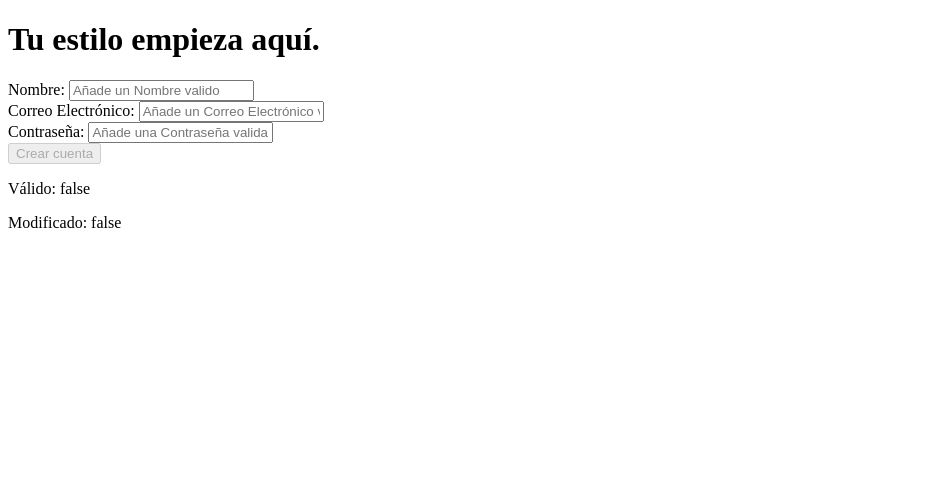
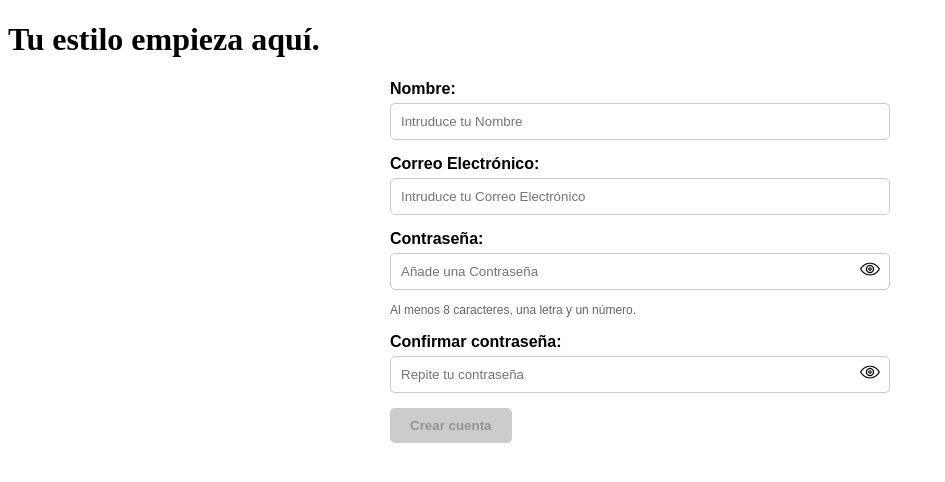
Before and after one commit to TheYinYan/Lookeo-Web, an Angular app: page / in a window 1280 px wide. Shown: the top 482 px of the page, without its empty margins (0-945 px from the left). Built offline with nearby package versions, Linux system fonts and the light colour scheme.

Commit message:
Mejoras en el formulario

```diff
--- a/src/app/pages/auth/register/register.component.css
+++ b/src/app/pages/auth/register/register.component.css
@@ -0,0 +1,82 @@
+
+.input-wrapper {
+  position: relative;
+  display: flex;
+  align-items: center;
+  width: 100%;
+  margin-bottom: 10px;
+}
+
+.input-wrapper input {
+  width: 100%;
+  padding: 10px;
+  padding-right: 40px;
+  border: 1px solid #ccc;
+  border-radius: 5px;
+  box-sizing: border-box;
+}
+
+.eye {
+  position: absolute;
+  right: 10px;
+  cursor: pointer;
+  font-size: 1.2rem;
+  user-select: none;
+}
+
+form {
+  max-width: 500px;
+  margin: 20px auto;
+  font-family: sans-serif;
+}
+
+.name-from, .email-from, .password-from {
+  margin-bottom: 15px;
+}
+
+label {
+  display: block;
+  margin-bottom: 5px;
+  font-weight: bold;
+}
+
+button {
+  padding: 10px 20px;
+  background-color: #ffc107;
+  border: none;
+  border-radius: 5px;
+  font-weight: bold;
+  cursor: pointer;
+}
+
+button:disabled {
+  background-color: #ccc;
+  cursor: not-allowed;
+}
+
+.eye img {
+  width: 20px;
+  height: 20px;
+  cursor: pointer;
+}
+
+.alerta {
+  color: #ff4d4d;
+  font-size: 0.85rem;
+  font-weight: 500;
+  margin: 4px 0 0 0;
+  display: block;
+  text-shadow: 0 0 5px rgba(255, 77, 77, 0.2);
+}
+
+.invalid-control {
+  border: 1px solid #ff4d4d !important;
+  border-color: #ff4d4d !important;
+  box-shadow: 0 0 0 3px rgba(255, 77, 77, 0.25) !important;
+}
+
+.password-requirements{
+    font-size: 0.75rem;
+    color: #666;
+    margin-top: 5px;
+}
--- a/src/app/pages/auth/register/register.component.html
+++ b/src/app/pages/auth/register/register.component.html
@@ -6,87 +6,112 @@
 
   <div class="name-from">
     <label for="nameId">Nombre: </label>
+    <div class="input-wrapper">
       <input
         [class.invalid-control]="name.invalid && (name.dirty || name.touched)"
         id="nameId"
         type="text"
-      placeholder="Añade un Nombre valido"
+        placeholder="Intruduce tu Nombre"
         name="name"
         [(ngModel)]="user.name"
         required
         minlength="3"
         maxlength="40"
         #name="ngModel">
-
+    </div>
     @if (name.invalid && (name.dirty || name.touched)) {
-
-      @if (name.errors?.['required']) {
-        <p class="alerta">El nombre es obligatorio.</p>
-      }
-
-      @if (name.errors?.['minlength']) {
-        <p class="alerta">El nombre debe tener al menos 3 caracteres.</p>
-      }
+      @if (name.errors?.['required']) { <p class="alerta">El nombre es obligatorio.</p> }
+      @if (name.errors?.['minlength']) { <p class="alerta">El nombre debe tener al menos 3 caracteres.</p> }
     }
   </div>
 
   <div class="email-from">
     <label for="emailId">Correo Electrónico: </label>
+    <div class="input-wrapper">
       <input
       [class.invalid-control]="email.invalid && (email.dirty || email.touched)"
       id="emailId"
       type="email"
-      placeholder="Añade un Correo Electrónico valido"
+      placeholder="Intruduce tu Correo Electrónico"
       name="email"
       [(ngModel)]="user.email"
       required
-      minlength="3"
-      maxlength="40"
       email
       #email="ngModel">
+    </div>
 
     @if (email.invalid && (email.dirty || email.touched)) {
-        @if (email.errors?.['required']) {
-            <p class="alerta">El correo electrónico es obligatorio.</p>
-        }
-        @if (email.errors?.['email']) {
-            <p class="alerta">Introduce un correo electrónico válido (ej: nombre&#64;dominio.com).</p>
-        }
-        @if (email.errors?.['minlength']) {
-            <p class="alerta">El correo electrónico debe tener al menos 3 caracteres.</p>
-        }
+        @if (email.errors?.['required']) { <p class="alerta">El correo es obligatorio.</p> }
+        @if (email.errors?.['email']) { <p class="alerta">Introduce un correo válido.</p> }
     }
   </div>
 
   <div class="password-from">
     <label for="passwordId">Contraseña: </label>
+    <div class="input-wrapper">
       <input
         [class.invalid-control]="password.invalid && (password.dirty || password.touched)"
         id="passwordId"
-      type="password"
-      placeholder="Añade una Contraseña valida"
+        [type]="showPassword ? 'text' : 'password'"
+        placeholder="Añade una Contraseña"
         name="password"
         [(ngModel)]="user.password"
         required
-      minlength="6"
-      maxlength="100"
+        minlength="8"
+        pattern="^(?=.*[A-Za-z])(?=.*\d)[A-Za-z\d]{8,}$"
         #password="ngModel">
 
+      <span class="eye" (click)="showPassword = !showPassword">
+        @if (showPassword) {
+          <img src="assets/ojo-cerrado.png" alt="Ocultar">
+        } @else {
+          <img src="assets/ojo-abierto.png" alt="Mostrar">
+        }
+      </span>
+    </div>
+    <span class="password-requirements"> Al menos 8 caracteres, una letra y un número.</span>
+
     @if (password.invalid && (password.dirty || password.touched)) {
-
-      @if (password.errors?.['required']) {
-        <p class="alerta">La contraseña es obligatoria.</p>
-      }
-
-      @if (password.errors?.['minlength']) {
-        <p class="alerta">La contraseña debe tener al menos 6 caracteres.</p>
-      }
+      @if (password.errors?.['required']) { <p class="alerta">La contraseña es obligatoria.</p> }
+      @if (password.errors?.['minlength']) { <p class="alerta">Debe tener al menos  caracteres.</p> }
+       @if (password.errors?.['pattern']) {<p class="alerta">Debe contener al menos una letra y un número.</p>}
     }
   </div>
 
-  <button [disabled]="gameForm.invalid">Crear cuenta</button>
+<div class="password-from">
+  <label for="confirmPasswordId">Confirmar contraseña: </label>
 
-  <p>Válido: {{ gameForm.valid }}</p>
-  <p>Modificado: {{ gameForm.dirty   }}</p>
+  <div class="input-wrapper">
+    <input
+      [class.invalid-control]="confirmPasswordInput.invalid && (confirmPasswordInput.dirty || confirmPasswordInput.touched)"
+      id="confirmPasswordId"
+      [type]="showConfirmPassword ? 'text' : 'password'"
+      placeholder="Repite tu contraseña"
+      name="confirmPassword"
+      [(ngModel)]="confirmPassword"
+      required
+      #confirmPasswordInput="ngModel">
+
+    <span class="eye" (click)="showConfirmPassword = !showConfirmPassword">
+      @if (showConfirmPassword) {
+        <img src="assets/ojo-cerrado.png" alt="Ocultar">
+      } @else {
+        <img src="assets/ojo-abierto.png" alt="Mostrar">
+      }
+    </span>
+  </div>
+
+  @if (confirmPasswordInput.invalid && (confirmPasswordInput.dirty || confirmPasswordInput.touched)) {
+    @if (confirmPasswordInput.errors?.['required']) {
+      <p class="alerta">Debes confirmar la contraseña.</p>
+    }
+  }
+
+  @if (confirmPassword.length > 0 && user.password !== confirmPassword) {
+    <p class="alerta">Las contraseñas no coinciden.</p>
+  }
+</div>
+
+<button [disabled]="gameForm.invalid || user.password !== confirmPassword" (click)="this.onRegister()">Crear cuenta</button>
 
 </form>
--- a/src/app/pages/auth/register/register.component.ts
+++ b/src/app/pages/auth/register/register.component.ts
@@ -1,25 +1,30 @@
 import { Component, output } from '@angular/core';
-import { FormsModule , NgModel } from '@angular/forms';
+import { FormsModule } from '@angular/forms';
+import { CommonModule } from '@angular/common'; // 👈 Necesario para [ngClass]
 import { Users } from '../../../models/users';
 
 @Component({
   selector: 'app-register',
-  imports: [FormsModule],
+  standalone: true,
+  imports: [FormsModule, CommonModule],
   templateUrl: './register.component.html',
   styleUrl: './register.component.css'
 })
 export class RegisterComponent {
 
   registre = output<boolean>();
+  confirmPassword = '';
+  showPassword: boolean = false;
+  showConfirmPassword: boolean = false;
 
   user: Users = {
     name: '',
     email: '',
-    password: '',
+    password: ''
   };
 
   onRegister() {
-    console.log(this.user)
+    console.log('Datos a enviar a la API:', this.user);
     this.registre.emit(true);
   }
 }
```
Also changed, not shown: public/assets/ojo-abierto.png (added), public/assets/ojo-cerrado.png (added). Lines whose indentation alone changed are shown as unchanged.
